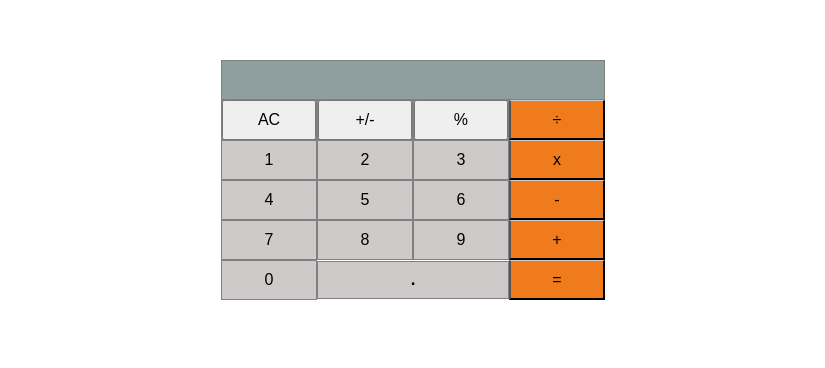
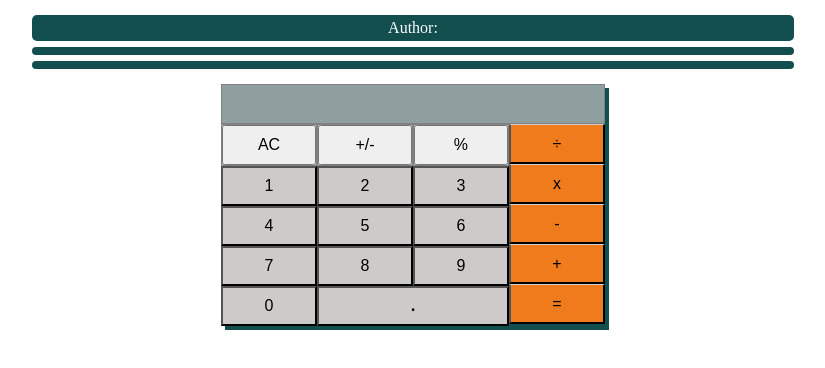
Before and after one commit to HFG43/math_magicians, a React (Create React App) app: page / in a window 1280 px wide. Shown: the top 368 px of the page, without its empty margins (227-1052 px from the left). Built offline with nearby package versions, Linux system fonts and the light colour scheme; no server answers.

Commit message:
Add Style to Quotes

```diff
--- a/src/components/ninja.js
+++ b/src/components/ninja.js
@@ -21,7 +21,11 @@ function Quote() {
   }, []);
   return (
     <div className="ninja_quote_container">
-      <div>{quote[0]?.author}</div>
+      <div>
+        Author:
+        {' '}
+        {quote[0]?.author}
+      </div>
       <div>{quote[0]?.quote}</div>
       <div>{quote[0]?.category}</div>
     </div>
--- a/src/index.css
+++ b/src/index.css
@@ -10,15 +10,14 @@
 }
 
 .ninja_quote {
-  margin: 12px 25% 0 25%;
+  margin-top: 12px;
 }
 
 .calc_container {
   width: 100%;
   display: grid;
   grid-template-columns: 1fr 1fr 1fr 1fr;
-  grid-template-rows: repeat(5, 2.5rem);
-  height: 15rem;
+  box-shadow: 4px 4px rgb(19, 78, 78);
 }
 
 .calc_display_result {
@@ -55,6 +54,7 @@
 
 .calc_reg_operations_pad {
   grid-area: 2 / 4 / 7 / 5;
+  background-color: rgb(19, 78, 78);
 }
 
 .calc_regular_operation button {
@@ -66,6 +66,7 @@
 
 .calc_num_pad {
   width: 300%;
+  background-color: rgb(19, 78, 78);
 }
 
 .calc_num_pad button {
@@ -73,7 +74,6 @@
   width: 33.33%;
   height: 2.5rem;
   background-color: rgb(206, 202, 202);
-  border: 1px solid grey;
   justify-content: center;
   align-items: center;
 }
@@ -81,20 +81,30 @@
 #\. {
   width: 66.66%;
   font-size: 24px;
-  height: auto;
+  height: 2.5rem;
   padding: 0.5% 0 2.5% 0;
 }
 
 .ninja_quote_container {
-  display:flex;
+  display: flex;
   flex-direction: column;
-  justify-content: center;
-  margin-left: 0%;
+  margin: 0 20% 0 20%;
 }
 
 .ninja_quote_container div {
   font-size: 1rem;
-  background-color: aqua;
-  margin: 6px;
-  width: 200%;
+  background-color: rgb(19, 78, 78);
+  margin: 3px;
+  color: #fff;
+  text-align: center;
+  border-radius: 5px;
+  width: auto;
+  display: inline-flex;
+  padding: 4px;
+  justify-content: center;
 }
+
+.ninja_quote_container div:last-child {
+  color: yellow;
+  justify-content: end;
+}
```
